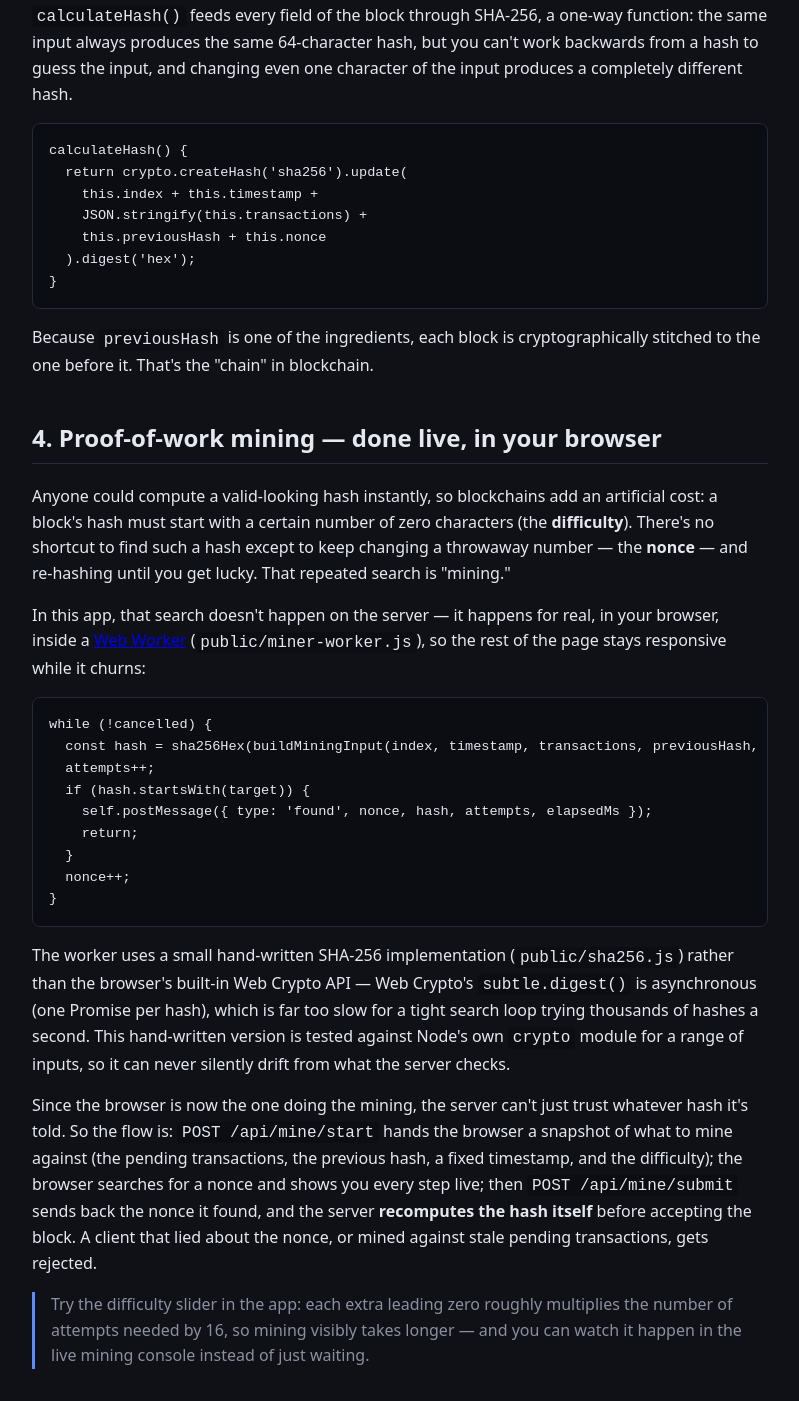
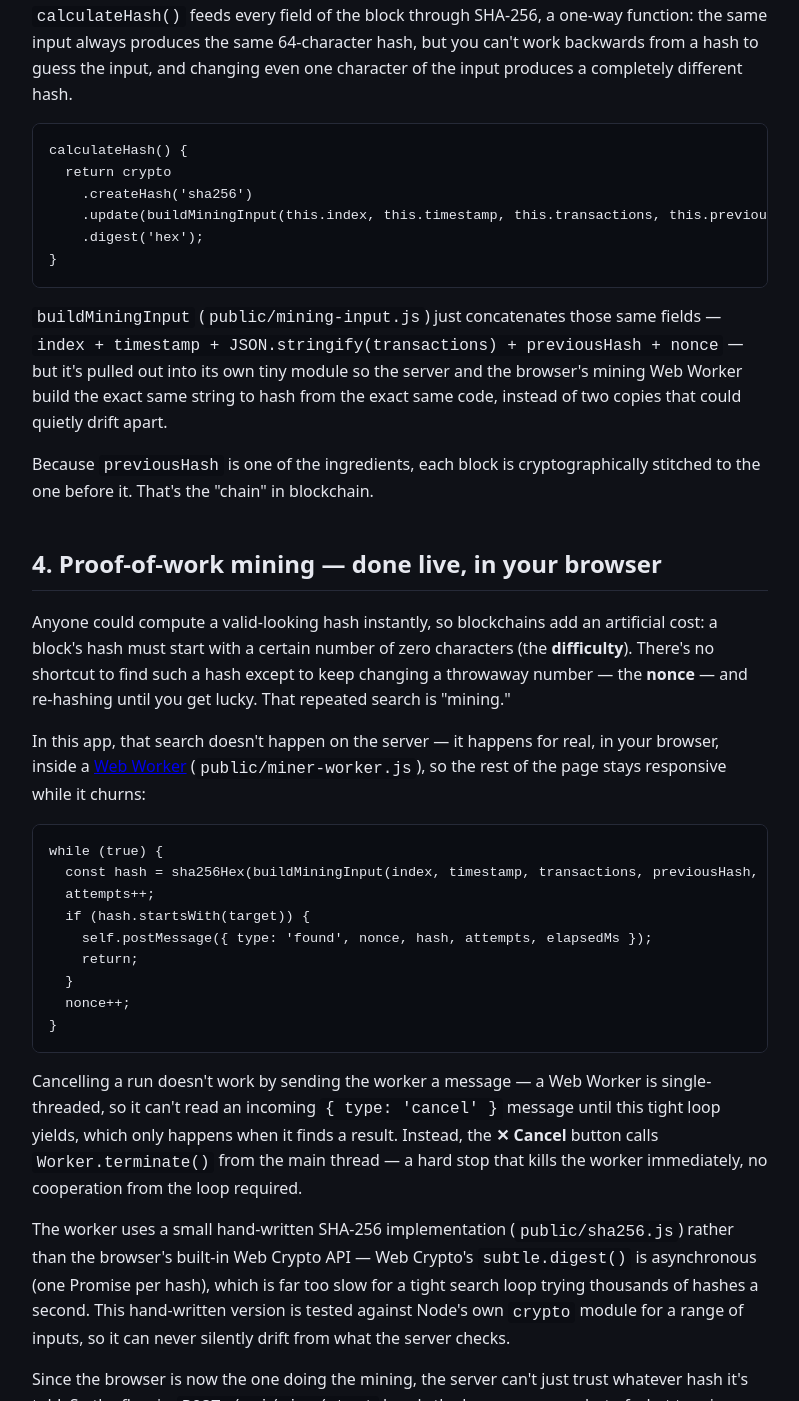
Before and after one commit to masghar/blockchain, a website: page tutorial.html in a window 1280 px wide. Shown: the part 1025-2426 px from the top of the page, without its empty margins (240-1039 px from the left). Drawn offline with Linux system fonts and the light colour scheme.

Commit message:
fix: address final review findings on live mining branch
- sha256.js: match Node crypto's UTF-8 handling of lone/unpaired
  surrogates by substituting U+FFFD instead of encoding the raw
  surrogate value, so client-mined hashes never silently diverge
  from the server's crypto-based check; add regression cases to
  the sha256Hex/Node-crypto parity test
- miner-worker.js: drop the dead cancelled flag and cancel message
  branch, which could never run mid-mine in a single-threaded
  worker running a blocking loop; cancellation is (and always was)
  handled by the main thread calling Worker.terminate()
- app.js: keep tamper inputs disabled across every re-render during
  the validation walkthrough; terminate the mining worker on a
  successful mine, not just on cancel; show the amber checking
  badge state while the walkthrough runs
- tutorial.html: update the hashing and mining code samples to match
  the real current code (buildMiningInput, while (true) plus a note
  on terminate()-based cancellation)
- README.md: clarify that hashing is server-side via Node crypto and
  client-side via the hand-written, cross-tested sha256.js

```diff
--- a/tutorial.html
+++ b/tutorial.html
@@ -81,12 +81,18 @@
       produces a completely different hash.
     </p>
     <pre><code>calculateHash() {
-  return crypto.createHash('sha256').update(
-    this.index + this.timestamp +
-    JSON.stringify(this.transactions) +
-    this.previousHash + this.nonce
-  ).digest('hex');
+  return crypto
+    .createHash('sha256')
+    .update(buildMiningInput(this.index, this.timestamp, this.transactions, this.previousHash, this.nonce))
+    .digest('hex');
 }</code></pre>
+    <p>
+      <code>buildMiningInput</code> (<code>public/mining-input.js</code>) just concatenates those
+      same fields — <code>index + timestamp + JSON.stringify(transactions) + previousHash +
+      nonce</code> — but it's pulled out into its own tiny module so the server and the browser's
+      mining Web Worker build the exact same string to hash from the exact same code, instead of
+      two copies that could quietly drift apart.
+    </p>
     <p>
       Because <code>previousHash</code> is one of the ingredients, each block is cryptographically
       stitched to the one before it. That's the "chain" in blockchain.
@@ -106,7 +112,7 @@
       Worker</a> (<code>public/miner-worker.js</code>), so the rest of the page stays responsive
       while it churns:
     </p>
-    <pre><code>while (!cancelled) {
+    <pre><code>while (true) {
   const hash = sha256Hex(buildMiningInput(index, timestamp, transactions, previousHash, nonce));
   attempts++;
   if (hash.startsWith(target)) {
@@ -115,6 +121,14 @@
   }
   nonce++;
 }</code></pre>
+    <p>
+      Cancelling a run doesn't work by sending the worker a message — a Web Worker is
+      single-threaded, so it can't read an incoming <code>{ type: 'cancel' }</code> message
+      until this tight loop yields, which only happens when it finds a result. Instead, the
+      <strong>✕ Cancel</strong> button calls <code>Worker.terminate()</code> from the main
+      thread — a hard stop that kills the worker immediately, no cooperation from the loop
+      required.
+    </p>
     <p>
       The worker uses a small hand-written SHA-256 implementation
       (<code>public/sha256.js</code>) rather than the browser's built-in Web Crypto API — Web
```
Also changed, not shown: public/app.js (+11 -5 lines), public/miner-worker.js (+7 -8 lines), public/sha256.js (+8 -0 lines), test/miner-hash.test.js (+4 -0 lines), README.md.
